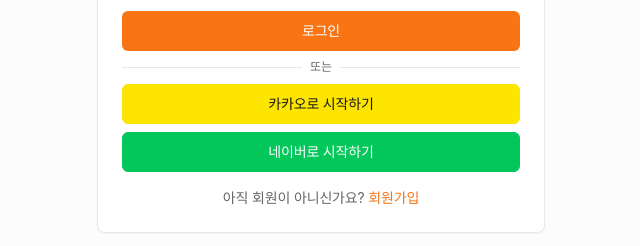
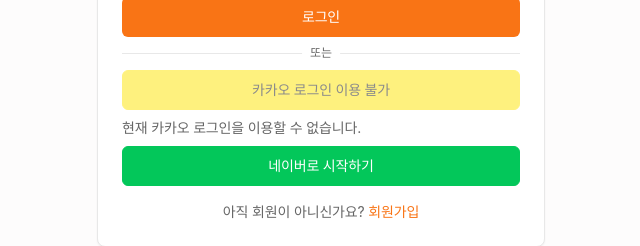
Before and after one commit to kaos1025/jullyssy-mall, a Next.js app: page /login in a window 1280 px wide. Shown: the part 435-681 px from the top of the page, without its empty margins (319-959 px from the left). Built offline with nearby package versions, Linux system fonts and the light colour scheme; no server answers; a web font is replaced by a local one.

Commit message:
Prepare approved VPS cutover maintenance and image host

```diff
--- a/next.config.mjs
+++ b/next.config.mjs
@@ -3,6 +3,11 @@
 const nextConfig = {
   images: {
     remotePatterns: [
+      {
+        protocol: "https",
+        hostname: "api.jullyssy.shop",
+        pathname: "/storage/v1/object/public/**",
+      },
       {
         protocol: "https",
         hostname: "*.supabase.co",
--- a/src/app/(auth)/login/page.tsx
+++ b/src/app/(auth)/login/page.tsx
@@ -108,10 +108,14 @@
           <Button
             variant="outline"
             className="w-full bg-[#FEE500] text-[#191919] hover:bg-[#FEE500]/90 border-[#FEE500]"
-            onClick={() => handleSocialLogin("kakao")}
+            disabled
+            aria-describedby="kakao-unavailable-note"
           >
-            카카오로 시작하기
+            카카오 로그인 이용 불가
           </Button>
+          <p id="kakao-unavailable-note" className="text-sm text-muted-foreground">
+            현재 카카오 로그인을 이용할 수 없습니다.
+          </p>
           <Button
             variant="outline"
             className="w-full bg-[#03C75A] text-white hover:bg-[#03C75A]/90 border-[#03C75A]"
```
Also changed, not shown: src/middleware.ts (+8 -0 lines).
